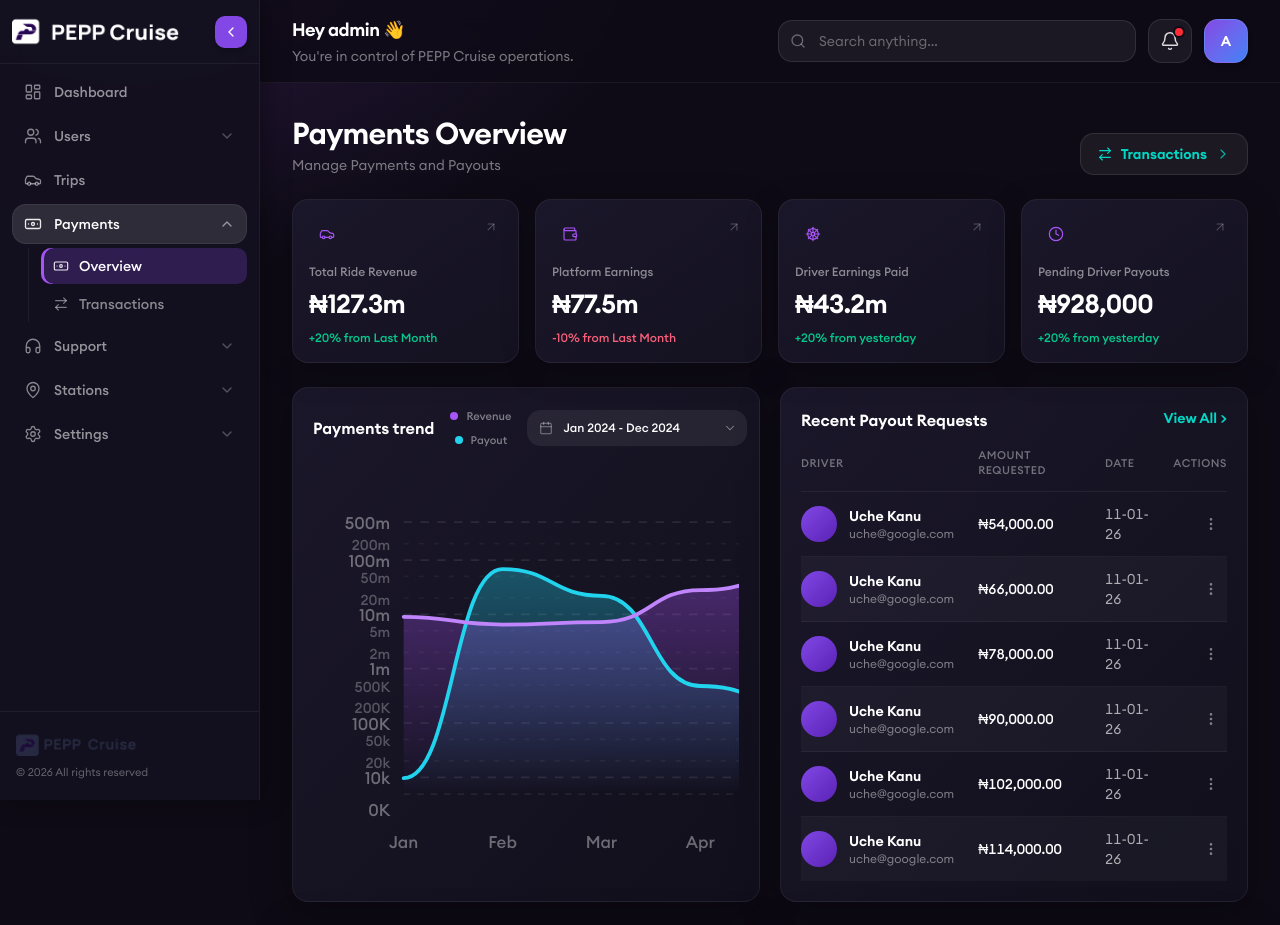
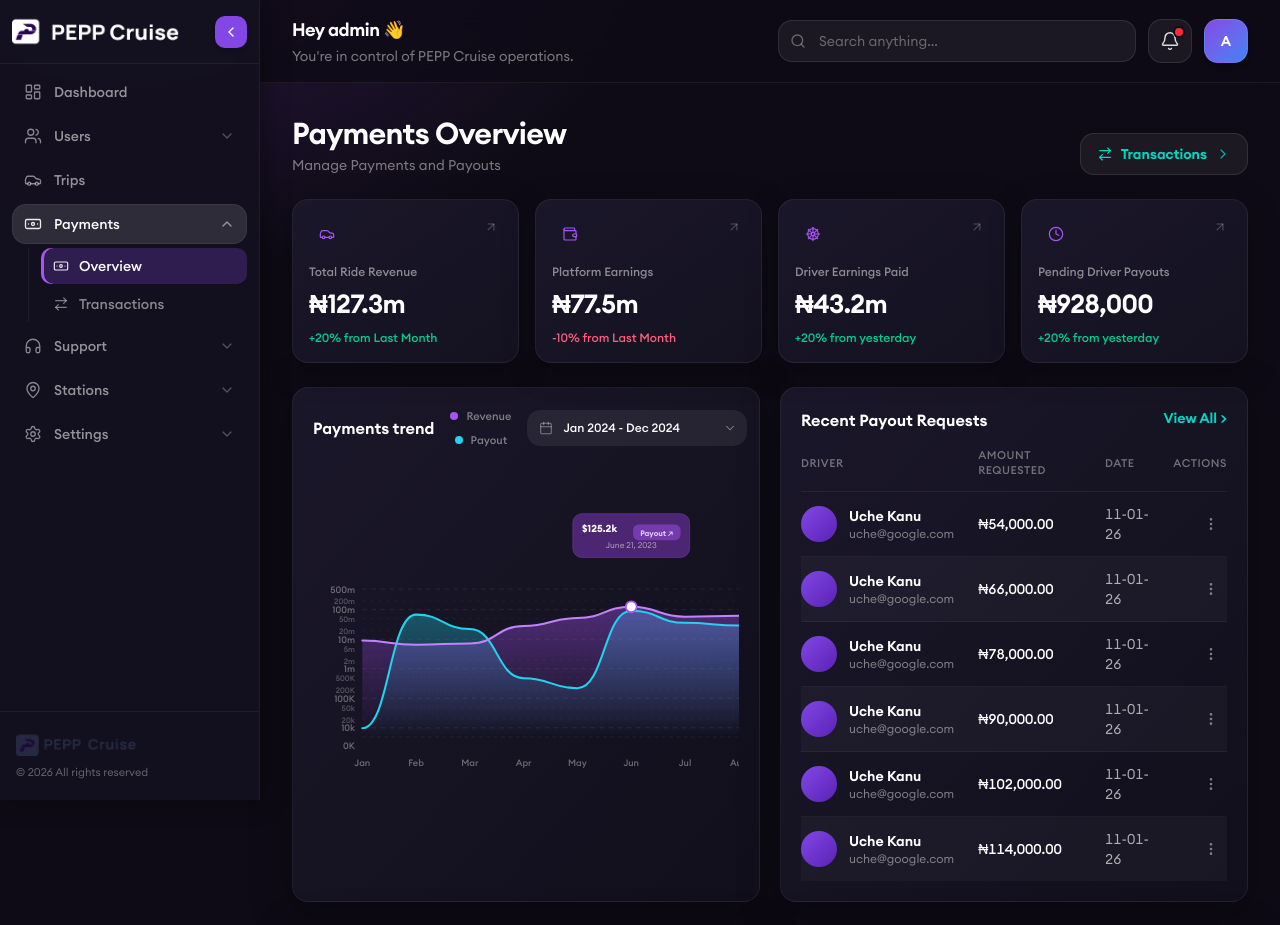
Before and after one commit to odogeorge98/apl-landing-page-preview, a Next.js app: page /dashboard/payments in a window 1280 px wide. Shown: the top 925 px of the page. Built offline with nearby package versions, Linux system fonts and the light colour scheme.

Commit message:
Initial commit

```diff
--- a/components/payments/PaymentsOverview.tsx
+++ b/components/payments/PaymentsOverview.tsx
@@ -155,15 +155,28 @@ function PaymentsTrendChart() {
   const tipX = xAt(june);
   const tipYRev = yAt(paymentsTrendRevenue[june]!);
 
+  const scrollBar =
+    "[scrollbar-width:thin] [scrollbar-color:rgba(168,85,247,0.5)_rgba(255,255,255,0.07)] [&::-webkit-scrollbar]:h-2.5 [&::-webkit-scrollbar-track]:rounded-full [&::-webkit-scrollbar-track]:bg-white/[0.06] [&::-webkit-scrollbar-thumb]:rounded-full [&::-webkit-scrollbar-thumb]:bg-[#8247E5]/45 hover:[&::-webkit-scrollbar-thumb]:bg-[#8247E5]/65";
+
   return (
-    <div className="relative h-full min-h-[200px] w-full min-w-0 flex-1 overflow-hidden">
-      <svg
-        viewBox={`0 0 ${viewW} ${viewH}`}
-        className="absolute inset-0 block h-full w-full"
-        preserveAspectRatio="xMinYMid slice"
-        role="img"
-        aria-label="Payments trend: revenue and payout over twelve months"
+    <div className="flex h-full min-h-0 w-full min-w-0 flex-1 flex-col">
+      <div
+        className={cn(
+          "min-h-0 flex-1 overflow-x-auto overflow-y-hidden overscroll-x-contain pb-1",
+          scrollBar,
+        )}
+        style={{ scrollbarGutter: "stable" }}
       >
+        <div className="h-full min-h-[200px]" style={{ width: "max(100%, 42rem)" }}>
+          <svg
+            viewBox={`0 0 ${viewW} ${viewH}`}
+            width="100%"
+            height="100%"
+            className="block min-h-[200px]"
+            preserveAspectRatio="xMidYMid meet"
+            role="img"
+            aria-label="Payments trend: revenue and payout over twelve months"
+          >
         <defs>
           <linearGradient id="payFillRev" x1="0" x2="0" y1="0" y2="1">
             <stop offset="0%" stopColor="#a855f7" stopOpacity="0.45" />
@@ -279,7 +292,9 @@ function PaymentsTrendChart() {
             June 21, 2023
           </text>
         </g>
-      </svg>
+          </svg>
+        </div>
+      </div>
     </div>
   );
 }
```
